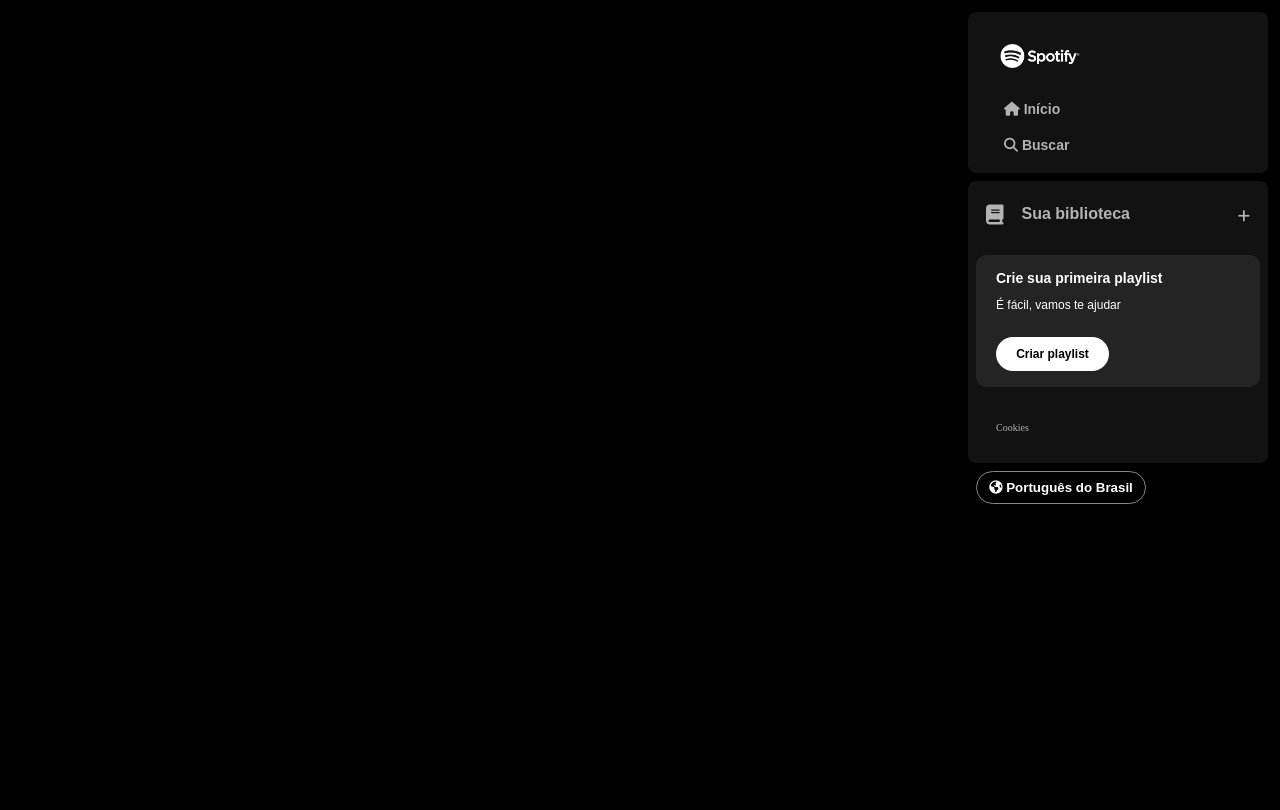
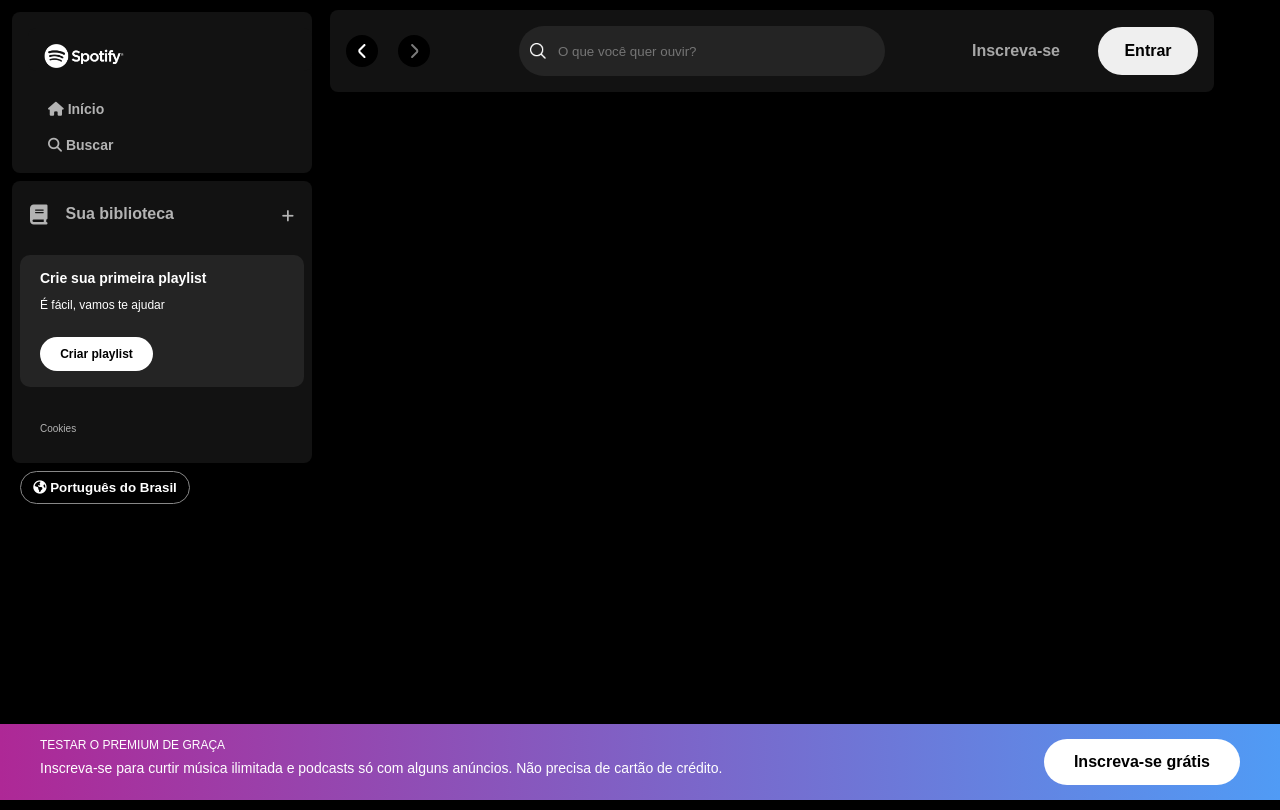
Before and after one commit to BrunoDorea/spotify-clone, a plain HTML site: page index.html in a window 1280 px wide. Drawn offline with Linux system fonts and the light colour scheme.

Commit message:
:sparkles: feat: criação do html e css do menu superior

```diff
--- a/index.html
+++ b/index.html
@@ -37,7 +37,6 @@
   </head>
   <body>
     <div class="sidebar">
-
       <nav class="sidebar__navigation">
         <div class="logo">
           <a href="#">
@@ -91,7 +90,56 @@
           <span>Português do Brasil</span>
         </button>
       </div>
+    </div>
 
+    <main>
+      <div class="main-container">
+        <nav class="header__navigation">
+          <div class="navigation">
+            <button class="arrow-left">
+              <img
+                src="./src/images/icons/small-left.png"
+                alt="Seta esquerda"
+              />
+            </button>
+            <button class="arrow-right">
+              <img
+                src="./src/images/icons/small-right.png"
+                alt="Seta direita"
+              />
+            </button>
           </div>
+
+          <div class="header__search">
+            <img src="./src/images/icons/search.png" alt="" />
+            <input
+              class=""
+              id="search-input"
+              type="text"
+              maxlength="800"
+              placeholder="O que você quer ouvir?"
+            />
+          </div>
+
+          <div class="header__login">
+            <button class="subscribe">Inscreva-se</button>
+            <button class="login">Entrar</button>
+          </div>
+        </nav>
+      </div>
+    </main>
+
+    <footer class="disclaimer-premium">
+      <div class="text">
+        <p class="disclaimer-premium__title">Testar o Premium de graça</p>
+        <p class="disclaimer-premium__subtitle">
+          Inscreva-se para curtir música ilimitada e podcasts só com alguns
+          anúncios. Não precisa de cartão de crédito.
+        </p>
+      </div>
+      <div class="button">
+        <button type="button">Inscreva-se grátis</button>
+      </div>
+    </footer>
   </body>
 </html>
--- a/src/css/style.css
+++ b/src/css/style.css
@@ -1,14 +1,24 @@
+/* Variaveis */
+:root {
+    /* Fonte */
+    --font-dm-sans: 'DM Sans', sans-serif;
+    /* Cores */
+    --bg-icon: #131313;
+    --bg-arrow-color: rgb(0, 0, 0, 7);
+}
+
 body {
     background-color: #000;
+    font-family: var(--font-dm-sans);
 }
 
 /* Sidebar */
 .sidebar {
     position: fixed;
     top: 0;
-    /* left: 0; */
+    left: 0;
     /* comentar o left e descomentar o right */
-    right: 0;
+    /* right: 0;   */
     bottom: 0;
     padding: 0.75rem;
     width: 18.75rem;
@@ -45,7 +55,6 @@ body {
     text-decoration: none;
     font-weight: 600;
     font-size: 14px;
-    font-family: 'DM Sans', sans-serif;
 }
 
 .sidebar .library {
@@ -74,7 +83,6 @@ body {
     border: 0px;
     font-size: 1rem;
     font-weight: 700;
-    font-family: 'DM Sans', sans-serif;
     text-align: center;
     text-decoration: none;
     text-transform: none;
@@ -115,7 +123,6 @@ body {
 .sidebar .library .section-playlist .section-playlist__content .text {
     padding-bottom: 14px;
     color: #fff;
-    font-family: 'DM Sans', sans-serif;
 }
 
 .sidebar .library .section-playlist .section-playlist__content .title {
@@ -135,7 +142,6 @@ body {
     border-radius: 20px;
     font-size: 12px;
     font-weight: 700;
-    font-family: 'DM Sans', sans-serif;
     text-decoration: none;
     text-transform: none;
     padding: 10px;
@@ -171,3 +177,136 @@ body {
     padding: 8px;
     border-radius: 20px;
 }
+/* Main */
+.main-container {
+    max-width: 80vw;
+    height: 100vh;
+    margin-left: 320px;
+    margin-right: 56px;
+}
+
+.main-container .header__navigation {
+    display: flex;
+    justify-content: space-between;
+    align-items: center;
+    padding: 16px;
+    margin: 10px;
+    border-radius: 8px;
+    background-color: #121212;
+}
+
+.main-container .header__navigation .navigation {
+    display: flex;
+    justify-content: space-around;
+    align-items: center;
+}
+
+.main-container .header__navigation .navigation .arrow-left {
+    margin-right: 1.25rem;
+}
+
+.arrow-left,
+.arrow-right {
+    display: flex;
+    align-items: center;
+    justify-content: center;
+    width: 32px;
+    height: 32px;
+    background: var(--bg-icon);
+    background-color: var(--bg-arrow-color);
+    border: none;
+    border-radius: 50%;
+    cursor: pointer;
+}
+
+.header__search {
+    display: flex;
+    align-items: center;
+    width: 364px;
+    height: 48px;
+    margin-left: 8px;
+    background-color: #242424;
+    border-radius: 500px;
+    border: 1px solid transparent;
+}
+
+.header__search img {
+    width: 16px;
+    height: 16px;
+    margin-left: 10px;
+}
+
+.header__search input {
+    background: transparent;
+    border: none;
+    padding: 0px 100px 0 12px;
+    color: #fff;
+    text-overflow: ellipsis;
+    overflow: hidden;
+    white-space: nowrap;
+    outline: none;
+}
+
+.header__login {
+    display: flex;
+    align-items: center;
+}
+
+.header__login .subscribe {
+    color: #a7a7a7;
+    font-size: 16px;
+    font-weight: 700;
+    background-color: transparent;
+    margin-right: 32px;
+}
+
+.header__login .login {
+    width: 100px;
+    height: 48px;
+    color: #000;
+    font-size: 16px;
+    font-weight: 700;
+    border-radius: 40px;
+}
+
+/* Footer */
+.disclaimer-premium {
+    position: fixed;
+    bottom: 0;
+    left: 0;
+    right: 0;
+    background: linear-gradient(to right, #ae2896, #509bf5);
+    padding: 15px 40px;
+    display: flex;
+    justify-content: space-between;
+}
+
+.disclaimer-premium .text {
+   flex-shrink: 0;
+}
+
+.disclaimer-premium .disclaimer-premium__title {
+    color: #fff;
+    text-transform: uppercase;
+    font-weight: 400;
+    font-size: 12px;
+    margin-bottom: 10px;
+}
+
+.disclaimer-premium .disclaimer-premium__subtitle {
+    color: #fff;
+    font-size: 14px;
+    font-weight: 500;
+}
+
+.disclaimer-premium button {
+    background-color: #fff;
+    color: #000;
+    font-size: 16px;
+    font-weight: bold;
+    padding: 14px 30px;
+    border: 0px;
+    border-radius: 40px;
+    cursor: pointer;
+    flex-shrink: 0;
+}
```
Lines whose indentation alone changed are shown as unchanged.
